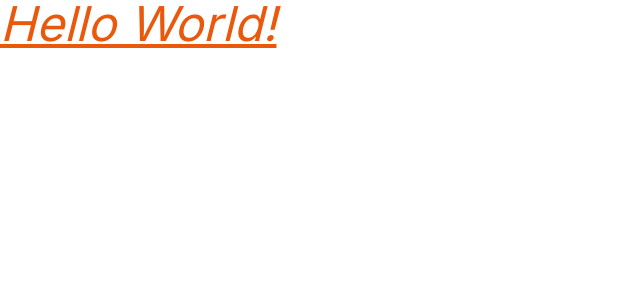
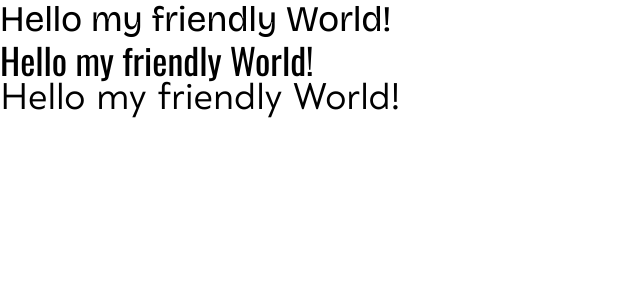
Before and after one commit to alvinchesaro/alvino, a Next.js app: page / in a window 1280 px wide. Shown: the top 300 px of the page, without its empty margins (0-640 px from the left). Built offline with nearby package versions, Linux system fonts and the light colour scheme.

Commit message:
Set Up Custom Fonts

```diff
--- a/app/layout.tsx
+++ b/app/layout.tsx
@@ -1,8 +1,15 @@
 import type { Metadata } from "next";
-import { Inter } from "next/font/google";
+import localFont from "next/font/local";
+import { Bricolage_Grotesque, Inter, Oswald  } from "next/font/google";
 import "./globals.css";
+import { cn } from "@/lib/utils";
 
-const inter = Inter({ subsets: ["latin"] });
+const MainFont = Bricolage_Grotesque({ subsets: ["latin"] });
+const OswaldFont = Oswald({ subsets: ["latin"], variable: "--font-oswald" });
+const GravaFont = localFont({
+  src: "../public/assets/fonts/Grava.woff2",
+  variable: "--font-grava",
+});
 
 export const metadata: Metadata = {
   title: "Alvin Chesaro",
@@ -20,7 +27,12 @@ export default function RootLayout({
 }>) {
   return (
     <html lang="en">
-      <body className={inter.className}>{children}</body>
+      <body className={cn(
+        MainFont.className,
+        OswaldFont.variable,
+        GravaFont.variable)}>
+        {children}
+      </body>
     </html>
   );
 }
--- a/app/page.tsx
+++ b/app/page.tsx
@@ -1,14 +1,18 @@
 import Image from "next/image";
 import { clsx } from "clsx";
+import { cn } from "@/lib/utils";
 export default function Home() {
   return (
    <div>
-      <h1 className={clsx(
-        "text-5xl",
-      "text-orange-600",
-      "italic",
-      true &&
-      "underline")}>Hello World!</h1>
+      <h1 className={cn("text-4xl")}>
+        Hello my friendly World!
+      </h1>
+      <h1 className={cn("text-4xl font-oswald")}>
+        Hello my friendly World!
+      </h1>
+      <h1 className={cn("text-4xl font-grava")}>
+        Hello my friendly World!
+      </h1>
    </div>
   );
 }
--- a/lib/utils.ts
+++ b/lib/utils.ts
@@ -3,5 +3,5 @@ import { ClassValue } from "clsx";
 import { twMerge } from "tailwind-merge";
 
 export function cn(...inputs:ClassValue[]){
-    return clsx(inputs);
+    return twMerge(clsx(inputs));
 }
--- a/tailwind.config.ts
+++ b/tailwind.config.ts
@@ -1,3 +1,4 @@
+import { Oswald } from "next/font/google";
 import type { Config } from "tailwindcss";
 
 const config: Config = {
@@ -8,6 +9,10 @@ const config: Config = {
   ],
   theme: {
     extend: {
+      fontFamily:{
+        oswald: ["var(--font-oswald)"],
+        grava: ["var(--font-grava)"],
+      },
       backgroundImage: {
         "gradient-radial": "radial-gradient(var(--tw-gradient-stops))",
         "gradient-conic":
```
Also changed, not shown: public/assets/fonts/Grava.woff (added), public/assets/fonts/Grava.woff2 (added).
